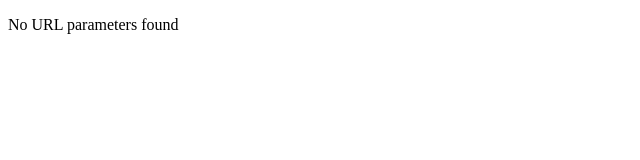
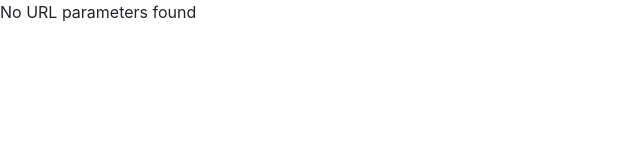
Before and after one commit to TEMPTEMPTE/Github-Widget, a plain HTML site: page docs/index.html in a window 1280 px wide. Shown: the whole page, without its empty margins (0-640 px from the left). Drawn offline with nearby package versions, Linux system fonts and the light colour scheme.

Commit message:
Update index.html

```diff
--- a/docs/index.html
+++ b/docs/index.html
@@ -2,6 +2,7 @@
     <head>
         <meta charset="utf-8">
         <title>Github-Widget</title>
+        <link href="https://stackpath.bootstrapcdn.com/bootstrap/4.5.0/css/bootstrap.min.css" rel="stylesheet"/>
     </head>
     <body>
         <div id="add2me"></div>
```
